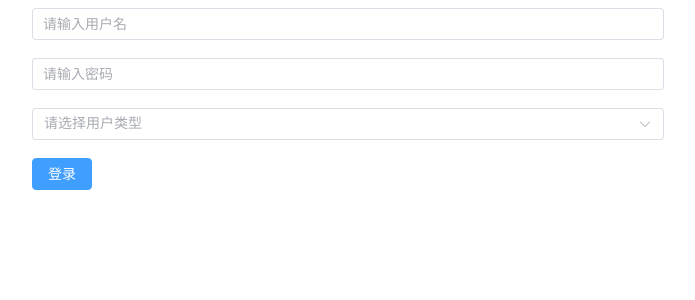
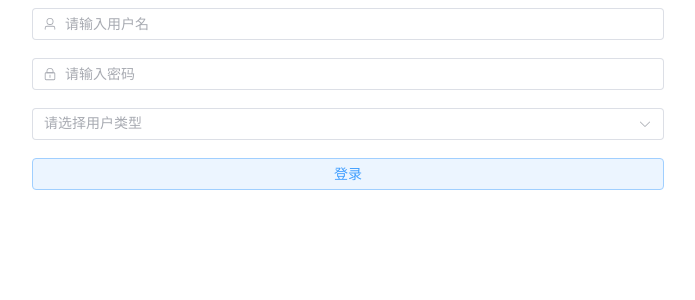
Before and after one commit to hhhyd/yyzx, a Vue app: page /Breadcrumb in a window 1280 px wide. Shown: the top 300 px of the page, without its empty margins (292-987 px from the left). Built offline with nearby package versions, Linux system fonts and the light colour scheme.

Commit message:
20260414 hyd

```diff
--- a/src/router/index.js
+++ b/src/router/index.js
@@ -10,8 +10,16 @@ const routes =[
     },
     {
        path: '/Breadcrumb',
-      name: 'Breadcrumb',
-      component:Breadcrumb,
+       name: 'Breadcrumb',
+       component: () => import('../components/Breadcrumb.vue'),
+       children:[
+         {
+           path: 'checkin',
+           name: 'checkin',
+           component: () => import('../views/checkin.vue'),
+         }
+
+       ]
     }
 ]
 const router = createRouter({
--- a/src/views/login.vue
+++ b/src/views/login.vue
@@ -3,10 +3,11 @@
         <el-col :xs="{ span: 24, offset: 0 }" :sm="{ span: 12, offset: 6 }">
             <el-form :model="formDate" ref="formData">
                 <el-form-item label="">
-                    <el-input placeholder="请输入用户名" v-model="formData.Username"></el-input>
+                    <el-input placeholder="请输入用户名" v-model="formData.Username" clearable prefix-icon="User"></el-input>
+
                 </el-form-item>
                 <el-form-item label="">
-                    <el-input placeholder="请输入密码" v-model="formData.Password"></el-input>
+                    <el-input placeholder="请输入密码" v-model="formData.Password" show-password prefix-icon="Lock"></el-input>
                 </el-form-item>
                 <el-form-item label="">
                     <el-select v-model="formData.usertype" placeholder="请选择用户类型">
@@ -15,7 +16,7 @@
                     </el-select>
                 </el-form-item>
                 <el-form-item>
-                    <el-button type="primary" @click="login">
+                    <el-button :disabled="formData.checkNoPass" type="primary" @click="login" style="width: 100%;" plain>
                         登录
                     </el-button>
                 </el-form-item>
@@ -25,7 +26,7 @@
 </template>
 
 <script>
-
+import { ElMessage } from 'element-plus';
 export default {
     name: 'login',
     data() {
@@ -38,13 +39,36 @@ export default {
             userTypeOptions:[
                 {value:'1',label:'系统管理员'},
                 {value:'2',label:'护工'}
-            ]
+            ],
+            checkNoPass:true,
+            bindData:[{
+                userName:'admin',
+                password:'12345',
+                usertype:'1'
+            },
+        {
+            userName:'admin1',
+            password:'12345',
+            usertype:'1'
+        }]
 
         }
     },
     methods:{
         login(){
-             this.$router.push('/Breadcrumb')
+
+             let flag=false
+             for(let i=0;i<this.bindData.length;i++){
+                 if(this.bindData[i].userName==this.formData.Username&&this.bindData[i].password==this.formData.Password&&this.bindData[i].usertype==this.formData.usertype){
+                     flag=true
+                 }
+             }
+             if(flag){
+                 ElMessage.success('登录成功')
+                   this.$router.push('/Breadcrumb')
+             }else{
+                 ElMessage.error('用户名或密码错误')
+             }
         }
     }
 }
```
